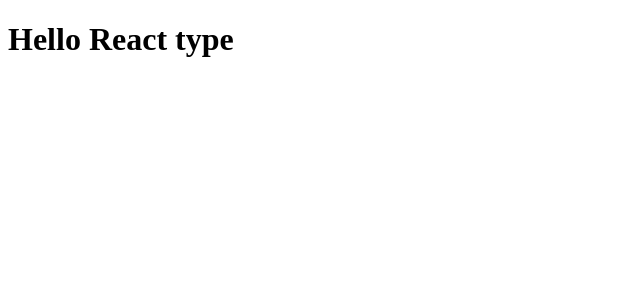
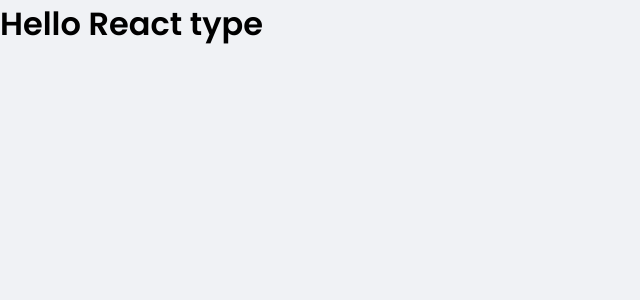
Before and after one commit to gabrieljcf/dtMoney, a React (Create React App) app: page / in a window 1280 px wide. Shown: the top 300 px of the page, without its empty margins (0-640 px from the left). Built offline with nearby package versions, Linux system fonts and the light colour scheme.

Commit message:
feature: add font style

```diff
--- a/src/App.tsx
+++ b/src/App.tsx
@@ -1,7 +1,10 @@
+import { GlobalStyle } from "./styles/global";
+
 export function App() {
   return (
     <div className="App">
       <h1>Hello React type</h1>
+      <GlobalStyle />
     </div>
   );
 }
--- a/src/styles/global.ts
+++ b/src/styles/global.ts
@@ -34,6 +34,15 @@
     -webkit-font-smoothing: antialiased;
   }
 
+  body, input, textarea, button {
+    font-family: 'Poppins', sans-serif;
+    font-weight: 400;
+  }
+
+  h1, h2, h3, h4, h5, h6, strong {
+    font-weight: 600;
+  }
+
   button {
     cursor: pointer;
   }
```
